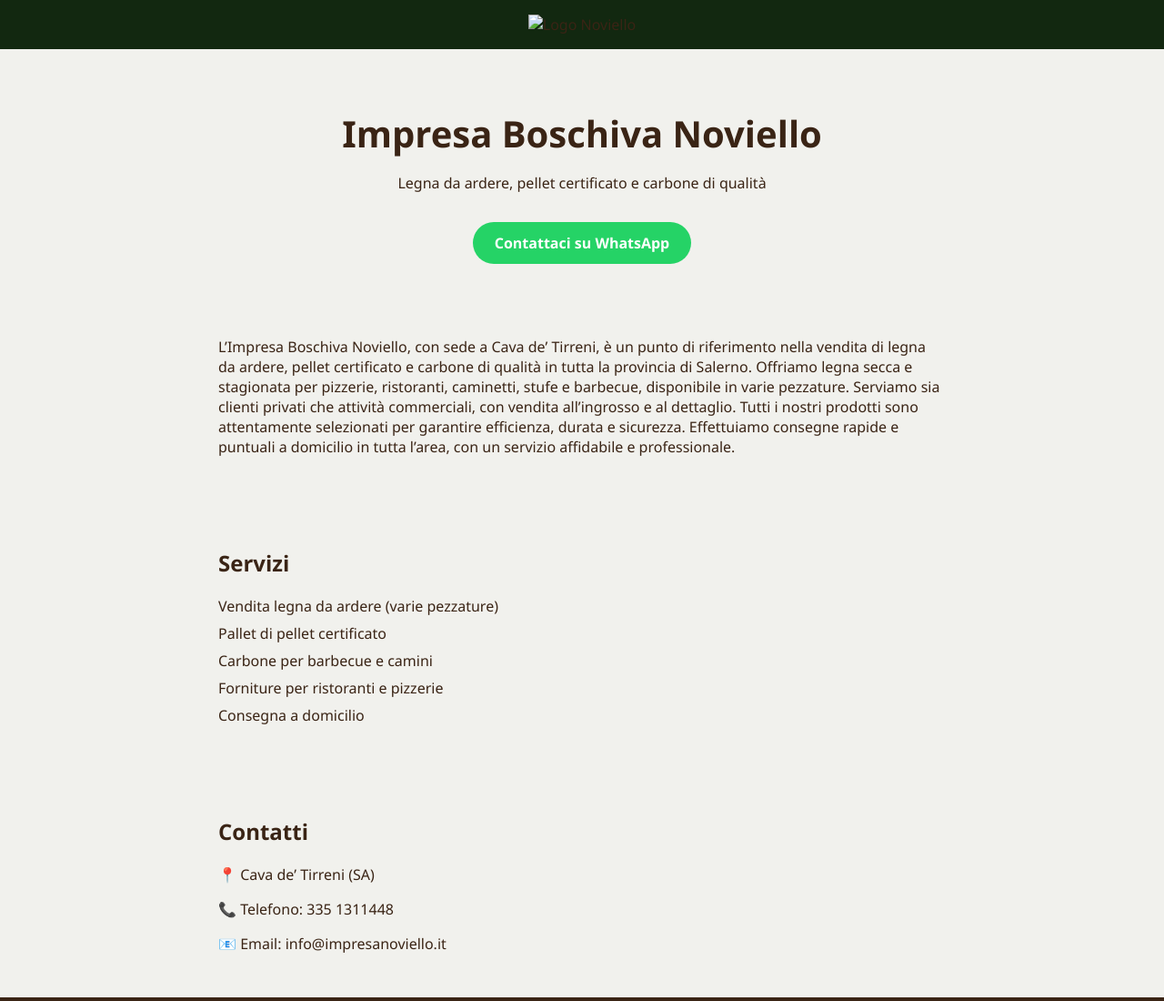
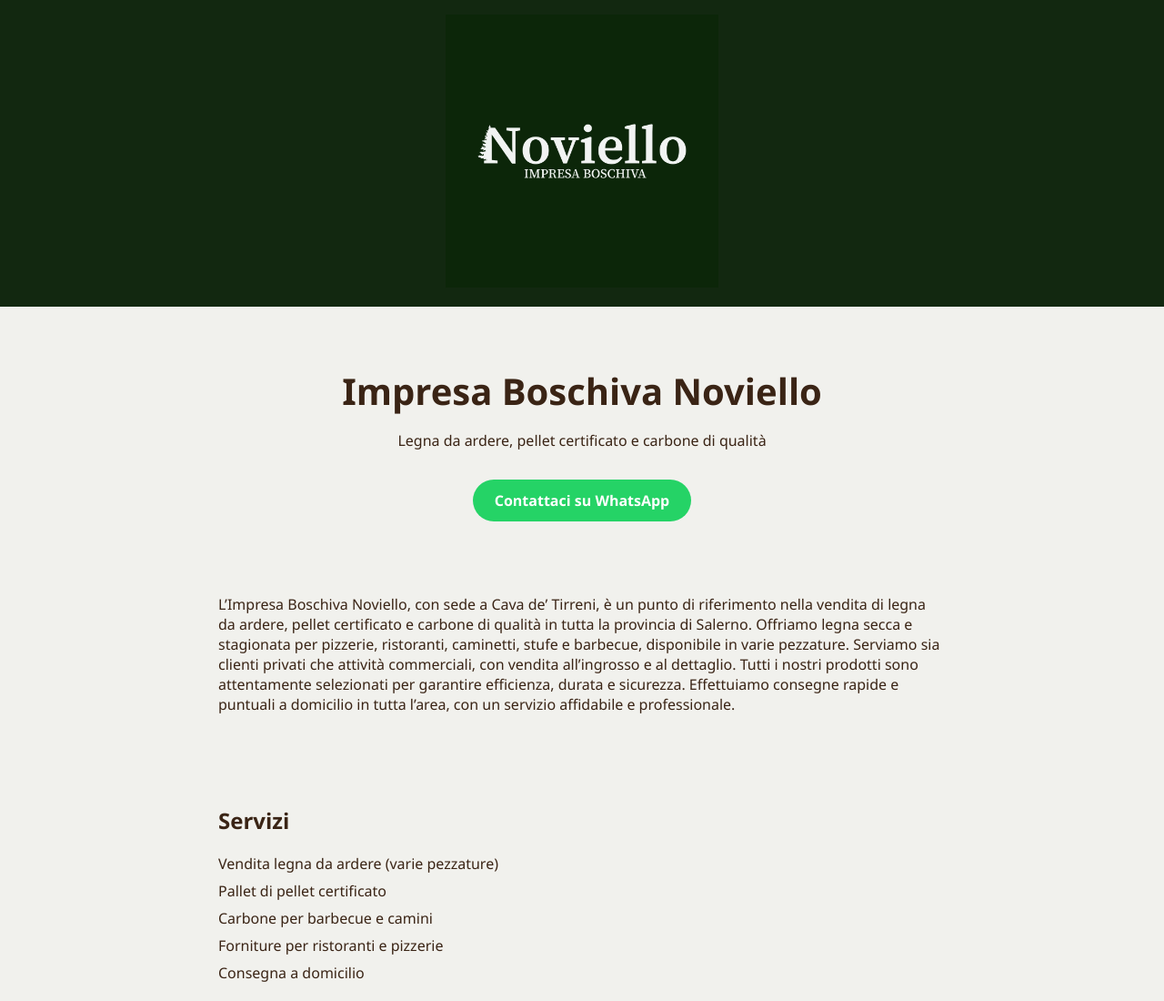
Before and after one commit to vincenzocensi/noviello-landing, a plain HTML site: page index.html in a window 1280 px wide. Shown: the top 1100 px of the page at 91% size. Drawn offline with Linux system fonts and the light colour scheme.

Commit message:
fix img path

```diff
--- a/index.html
+++ b/index.html
@@ -89,7 +89,7 @@
 
 <body>
   <header>
-    <img src="logo.jpg" alt="Logo Noviello">
+    <img src=".\img\logo.jpg" alt="Logo Noviello">
   </header>
 
   <section class="hero">
```
